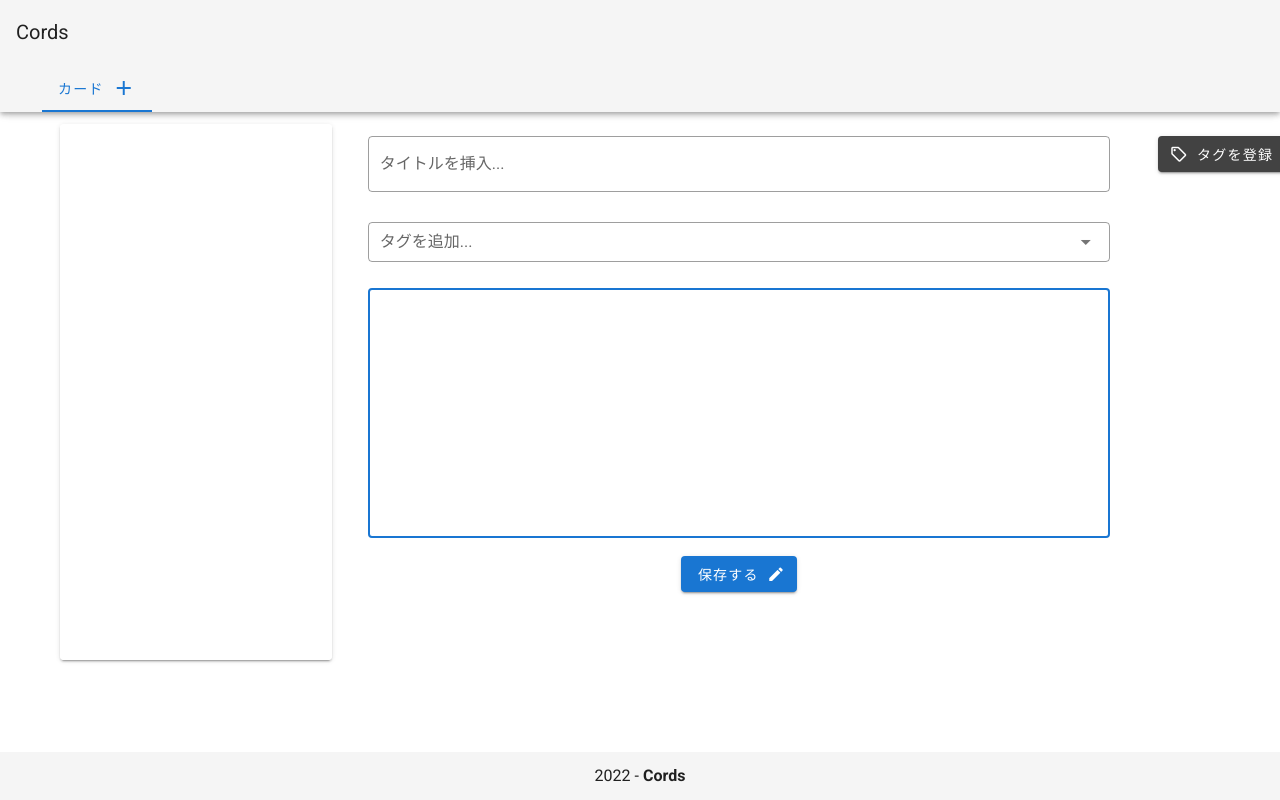
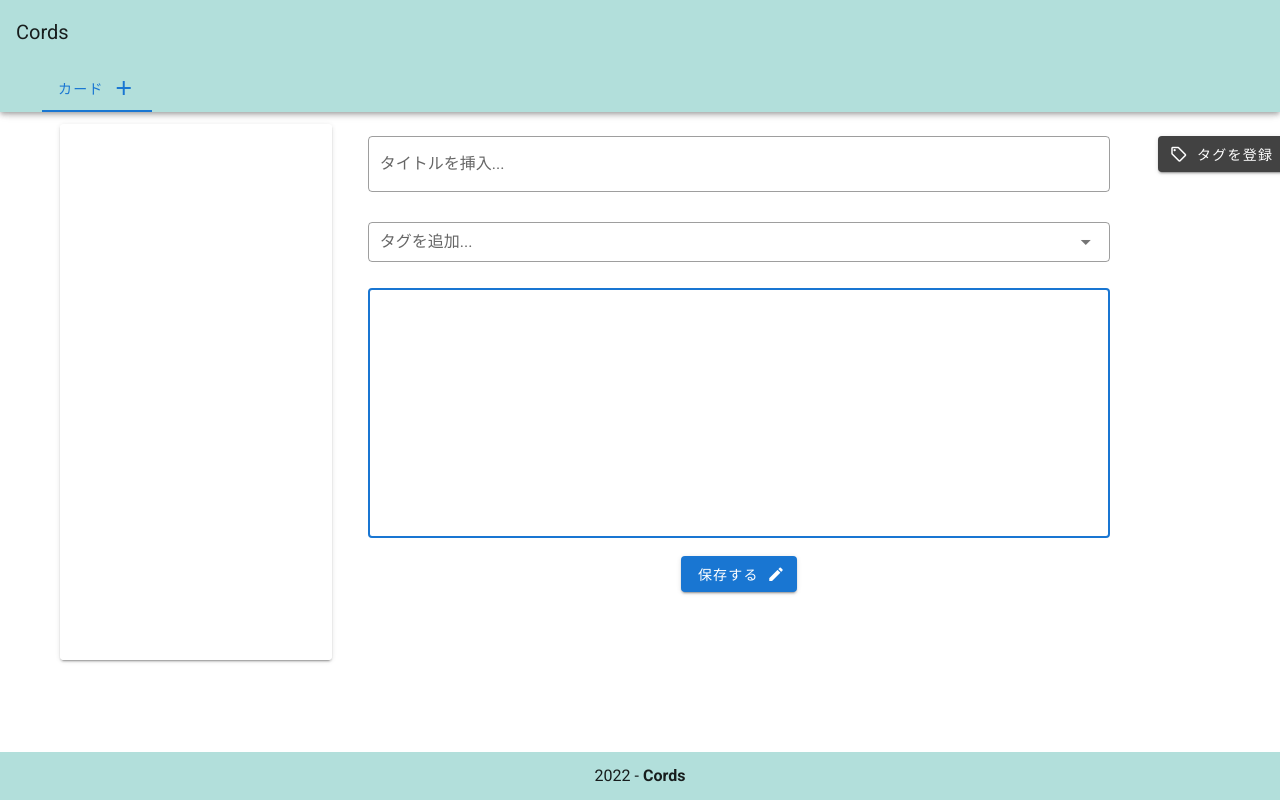
Before and after one commit to simonNozaki/cords, a Nuxt app: page / in a window 1280 px wide. Shown: the top 800 px of the page. Built offline with nearby package versions, Linux system fonts and the light colour scheme.

Commit message:
mod: ヘッダ・フッタに色を当てる、フォームのフォントをエディタ風に

```diff
--- a/components/AppFooter.vue
+++ b/components/AppFooter.vue
@@ -1,5 +1,9 @@
 <template>
-  <v-footer app padless>
+  <v-footer
+    app
+    padless
+    class="teal lighten-4"
+  >
     <v-col class="text-center">
       {{ new Date().getFullYear() }} - <strong> Cords </strong>
     </v-col>
--- a/components/AppHeader.vue
+++ b/components/AppHeader.vue
@@ -1,5 +1,8 @@
 <template>
-  <v-app-bar app>
+  <v-app-bar
+    app
+    class="teal lighten-4"
+  >
     <v-app-bar-title> Cords </v-app-bar-title>
 
     <v-spacer></v-spacer>
--- a/components/MainTextForm.vue
+++ b/components/MainTextForm.vue
@@ -23,12 +23,13 @@
       outlined
       solo
       rows="10"
+      class="textarea-editor-font"
     ></v-textarea>
     <v-row>
       <v-btn
         elevation="2"
         color="primary"
-        class="white--text justify-center textarea-editor-font mx-auto"
+        class="white--text justify-center mx-auto"
         @click="addNote"
       >
         保存する
```
